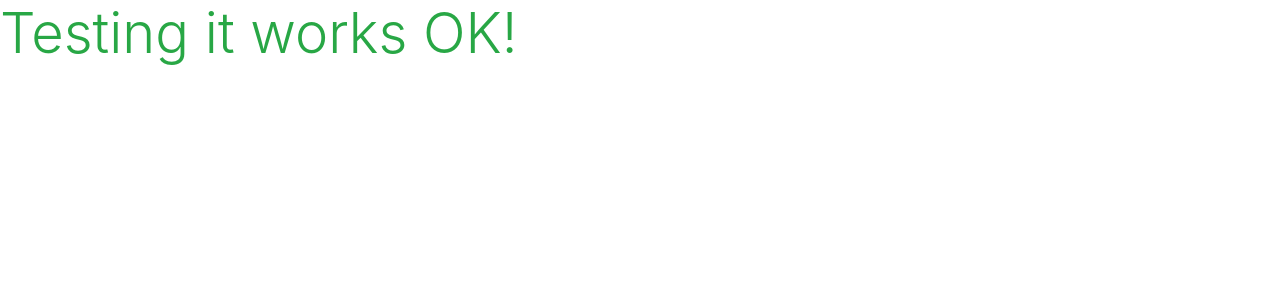
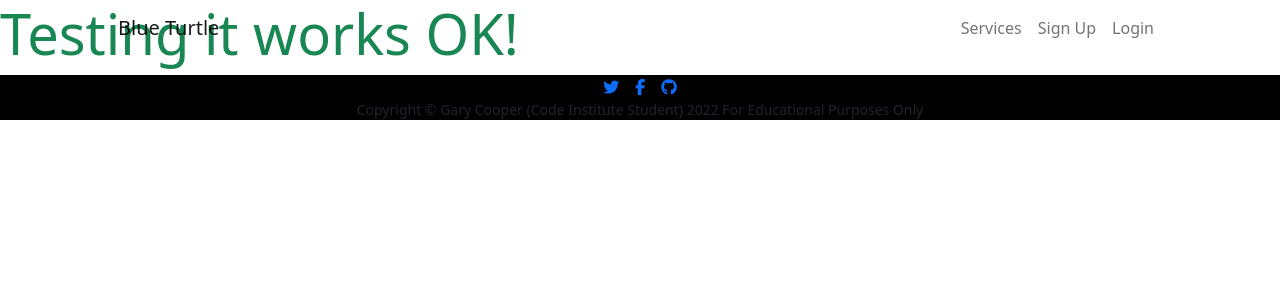
Before and after one commit to GaryCooper-pm/PP5-eCommerce-project, a Django app: page / in a window 1280 px wide. Shown: the top 300 px of the page. Run offline with Django 3.2, Linux system fonts and the light colour scheme; some libraries are stand-ins or nearby versions.

Commit message:
Created base structure for base.html and added fontawesome link

```diff
--- a/templates/base.html
+++ b/templates/base.html
@@ -12,43 +12,80 @@
     {% endblock %}
 
     {% block corecss %}
-        <link rel="stylesheet" href="https://cdn.jsdelivr.net/npm/bootstrap@4.6.2/dist/css/bootstrap.min.css"
-            integrity="sha384-xOolHFLEh07PJGoPkLv1IbcEPTNtaed2xpHsD9ESMhqIYd0nLMwNLD69Npy4HI+N" crossorigin="anonymous">
-        <link rel="apple-touch-icon" sizes="180x180" href="/apple-touch-icon.png">
-        <link rel="icon" type="image/png" sizes="32x32" href="/favicon-32x32.png">
-        <link rel="icon" type="image/png" sizes="16x16" href="/favicon-16x16.png">
-        <link rel="manifest" href="/site.webmanifest">
+    <link rel="stylesheet" href="https://cdn.jsdelivr.net/npm/bootstrap@5.1.3/dist/css/bootstrap.min.css"
+        integrity="sha384-1BmE4kWBq78iYhFldvKuhfTAU6auU8tT94WrHftjDbrCEXSU1oBoqyl2QvZ6jIW3" crossorigin="anonymous">
+    <link rel="stylesheet" type="text/css" href="{% static 'css/style.css' %}">
+    <link rel="apple-touch-icon" sizes="180x180" href="{% static 'assets/images/favicon/apple-touch-icon.png' %}">
+    <link rel="icon" type="image/png" sizes="32x32" href="{% static 'assets/images/favicon/favicon-32x32.png' %}">
+    <link rel="icon" type="image/png" sizes="16x16" href="{% static 'assets/images/favicon/favicon-16x16.png' %}">
+    <link rel="manifest" href="{% static 'assets/images/favicon/site.webmanifest' %}" crossorigin="use-credentials">
     {% endblock %}
 
     {% block corejs %}
-        <script src="https://cdn.jsdelivr.net/npm/jquery@3.5.1/dist/jquery.min.js"
-            integrity="sha256-9/aliU8dGd2tb6OSsuzixeV4y/faTqgFtohetphbbj0=" crossorigin="anonymous">
+    <script src="https://cdn.jsdelivr.net/npm/jquery@3.5.1/dist/jquery.slim.min.js"
+        integrity="sha384-DfXdz2htPH0lsSSs5nCTpuj/zy4C+OGpamoFVy38MVBnE+IbbVYUew+OrCXaRkfj" crossorigin="anonymous">
     </script>
     <script src="https://cdn.jsdelivr.net/npm/bootstrap@4.6.2/dist/js/bootstrap.bundle.min.js"
         integrity="sha384-Fy6S3B9q64WdZWQUiU+q4/2Lc9npb8tCaSX9FK7E8HnRr0Jz8D6OP9dO5Vg3Q9ct" crossorigin="anonymous">
     </script>
+    <script src="https://kit.fontawesome.com/9bd5d505e8.js" crossorigin="anonymous"></script>
+    <script src="{% static 'js/scripts.js' %}"></script>
     {% endblock %}
 
     <title>Blue Turtle</title>
 </head>
 
 <body>
-    <header class="container-fluid fixed-top"></header>
 
-    {% if messages %}
-        <div class="message-container"></div>
+    <!-- Navigation section-->
+    <nav class="navbar navbar-expand-lg navbar-light fixed-top" id="mainNav">
+        <div class="container px-4 px-lg-5">
+            <a class="navbar-brand" href="{% url 'home' %}">Blue Turtle</a>
+            <button class="navbar-toggler navbar-toggler-right" type="button" data-bs-toggle="collapse"
+                data-bs-target="#navbarResponsive" aria-controls="navbarResponsive" aria-expanded="false"
+                aria-label="Toggle navigation">
+                Menu
+                <i class="fas fa-bars"></i>
+            </button>
+            <div class="collapse navbar-collapse" id="navbarResponsive">
+                <ul class="navbar-nav ms-auto">
+                    {% if request.user.is_authenticated %}
+                    <li class="nav-item"><a class="nav-link" href="">A</a></li>
+                    <li class="nav-item"><a class="nav-link" href="">B</a></li>
+                    <li class="nav-item"><a class="nav-link" href="">My Profile</a></li>
+                    <li class="nav-item"><a class="nav-link" href="{% url 'account_logout' %}">Logout</a></li>
+
+                    {% else %}
+                    <li class="nav-item"><a class="nav-link" href="">Services</a></li>
+                    <li class="nav-item"><a class="nav-link" href="{% url 'account_signup' %}">Sign Up</a></li>
+                    <li class="nav-item"><a class="nav-link" href="{% url 'account_login' %}">Login</a></li>
+                </ul>
+            </div>
             {% endif %}
-
-    {% block page_header %}
-    {% endblock %}
+        </div>
+    </nav>
 
     {% block content %}
-    {% endblock %}
 
-    {% block postloadjs %}
-    {% endblock %}
+    <!-- Page content here -->
 
-    <footer></footer>
+    {% endblock content %}
+
+    <!-- Social links-->
+    <section class="contact-section bg-black">
+        <div class="social d-flex justify-content-center">
+            <a class="mx-2" href="https://twitter.com/?lang=en" target="_blank"><i class="fab fa-twitter"></i></a>
+            <a class="mx-2" href="https://en-gb.facebook.com/" target="_blank"><i class="fab fa-facebook-f"></i></a>
+            <a class="mx-2" href="https://github.com/GaryCooper-pm/PP5-eCommerce-project" target="_blank"><i
+                    class="fab fa-github"></i></a>
+        </div>
+        <footer>
+            <div class="footer small text-center px-4 px-lg-5">Copyright &copy; Gary Cooper (Code Institute Student) 2022
+                For Educational Purposes Only
+            </div>
+        </footer>
+    </section>
+
 </body>
 
 </html>
```
Lines whose indentation alone changed are shown as unchanged.
